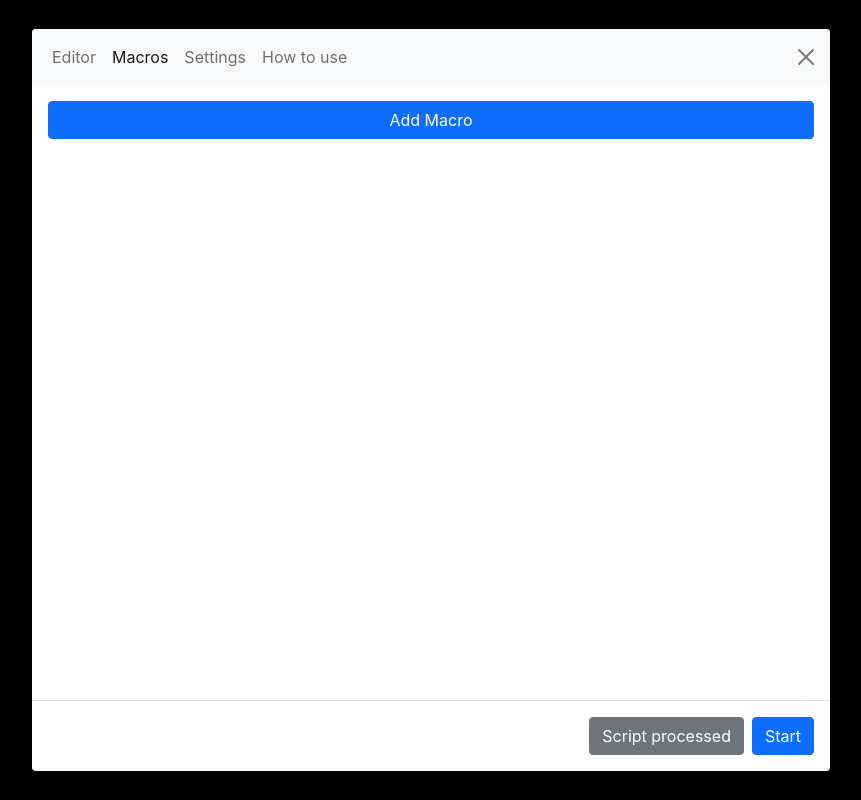
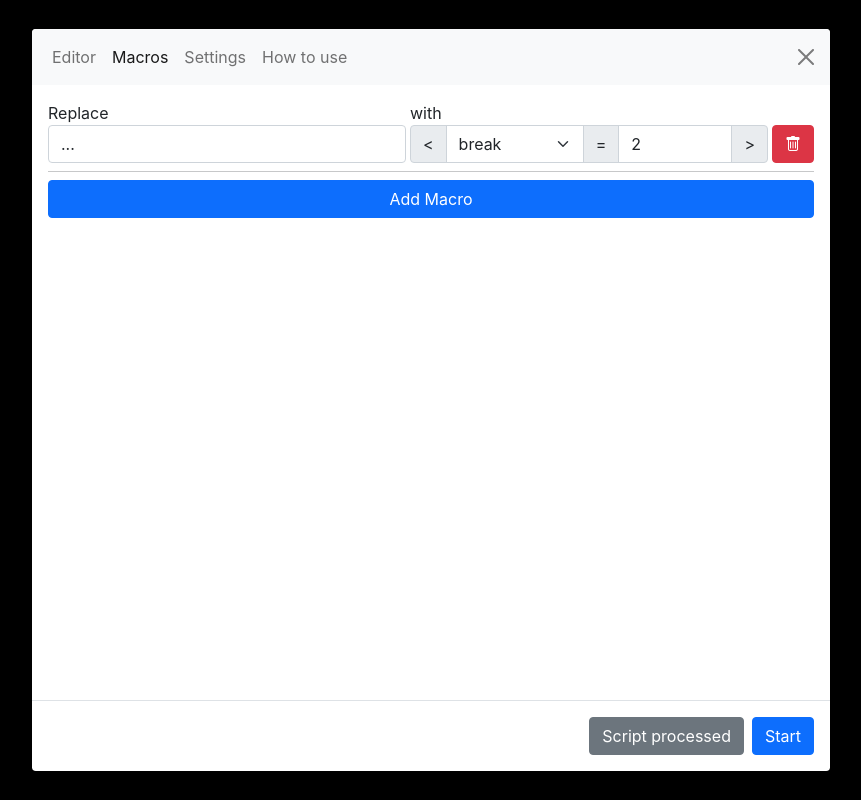
Before and after one commit to hypnoguy2/speed-reader-app, a React (Create React App) app: page / in a window 1280 px wide. Both pictures are taken after a click on the button "Macros". Shown: the whole page, without its empty margins (209-1070 px from the left). Built offline with nearby package versions, Linux system fonts and the light colour scheme.

Commit message:
small margin adjustment

```diff
--- a/src/MenuModal.tsx
+++ b/src/MenuModal.tsx
@@ -32,7 +32,9 @@ export const MenuModal = (props: MenuModalProps) => {
     const [pivot, setPivot] = useState(false);
     const [file, setFile] = useState<File | null>(null);
     const [coverBG, setCoverBG] = useState(false);
-    const [macros, setMacros] = useState<Macro[]>([]);
+    const [macros, setMacros] = useState<Macro[]>([
+        { id: "t", regex: "...", option: "break", value: "2" },
+    ]);
 
     const handleScriptChange = (ev: ChangeEvent<HTMLInputElement>) => {
         setScript(ev.target.value);
@@ -147,7 +149,7 @@ export const MenuModal = (props: MenuModalProps) => {
                         </div>
                     </Tab.Pane>
                     <Tab.Pane active={activeKey === "macros"}>
-                        <Stack gap={1}>
+                        <Stack gap={2}>
                             {Object.values(macros).map((mac) => {
                                 return (
                                     <Fragment key={mac.id}>
@@ -160,7 +162,7 @@ export const MenuModal = (props: MenuModalProps) => {
                                     </Fragment>
                                 );
                             })}
-                            <Button className="mb-1" variant="primary" onClick={handleMacroAdd}>
+                            <Button className="mb-2" variant="primary" onClick={handleMacroAdd}>
                                 Add Macro
                             </Button>
                         </Stack>
```
